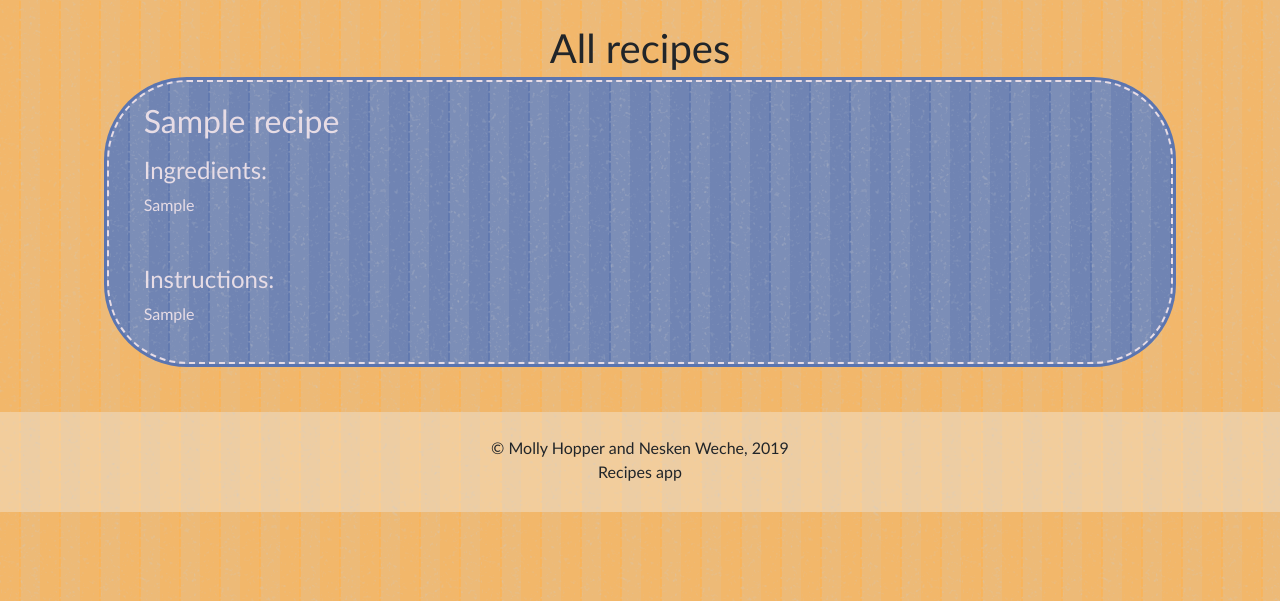
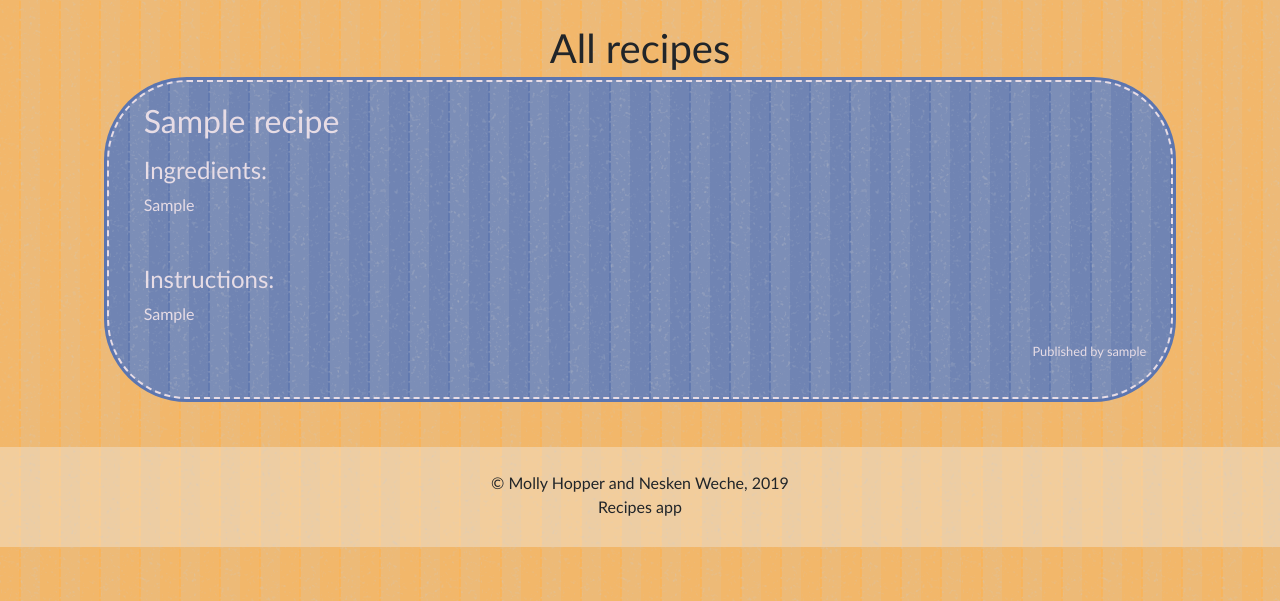
Before and after one commit to Nesken-weche/Blue_badge_project, a Django app: page /recipes/all/ in a window 1280 px wide. Shown: the part 82-683 px from the top of the page. Run offline with Django 3.2, Linux system fonts and the light colour scheme; tables that the repository leaves empty hold one stand-in row (values such as "Sample post"); some libraries are stand-ins or nearby versions.

Commit message:
you can now view who published which recipes

```diff
--- a/blue_badge/Templates/allrecipes/allrecipes.html
+++ b/blue_badge/Templates/allrecipes/allrecipes.html
@@ -22,6 +22,9 @@
                         <br><br><br>
                         <h4>Instructions:</h4> {{ recipe.instructions }}
                     </p>
+                    <small class='recauthor'>
+                        <p>Published by {{ recipe.user }} </p>
+                    </small>
                     {% if recipe.user == request.user %}
                     <div class='button-line'>
                         <form action="{% url 'delRecipe' %}" method="POST" class='line-button'>
@@ -31,7 +34,6 @@
                         </form>
                         <a href="{% url 'updateRecipe' recipe.id %}" class="btn btn-info update_recipe_btn line-button">Update</a>
                     </div>
-
                     {% endif %}
                 </div>
                 <div class='col-1'></div>
--- a/blue_badge/allrecipes/urls.py
+++ b/blue_badge/allrecipes/urls.py
@@ -4,7 +4,7 @@ from . import views
 
 urlpatterns = [
     path('update/<int:id>', views.update, name="updateRecipe"),
-    path('mine/', views.myrecipe, name="myRecipe"),
+    path('profile/', views.myrecipe, name="myRecipe"),
     path('all/', views.all, name="allRecipes"),
     path('add/', views.add, name="addRecipe"),
     path('delete/', views.delete, name="delRecipe"),
--- a/blue_badge/pages/static/pages/style.css
+++ b/blue_badge/pages/static/pages/style.css
@@ -69,7 +69,7 @@ body {
     background-image: url('../img/crisp-paper-ruffles.png');
     border-radius: 80px;
     padding: 20px 25px 20px 35px;
-    color: var(--primary-light);
+    color: var(--primary-light) !important;
     /* border: 2px dotted transparent;
     box-shadow: inset 0px 0px 0px 2px var(--primary-light); */
 }
@@ -136,3 +136,8 @@ body {
 .line-button {
     display: inline-block;
 }
+
+.recauthor {
+    color: var(--primary-light);
+    text-align: right;
+}
```
